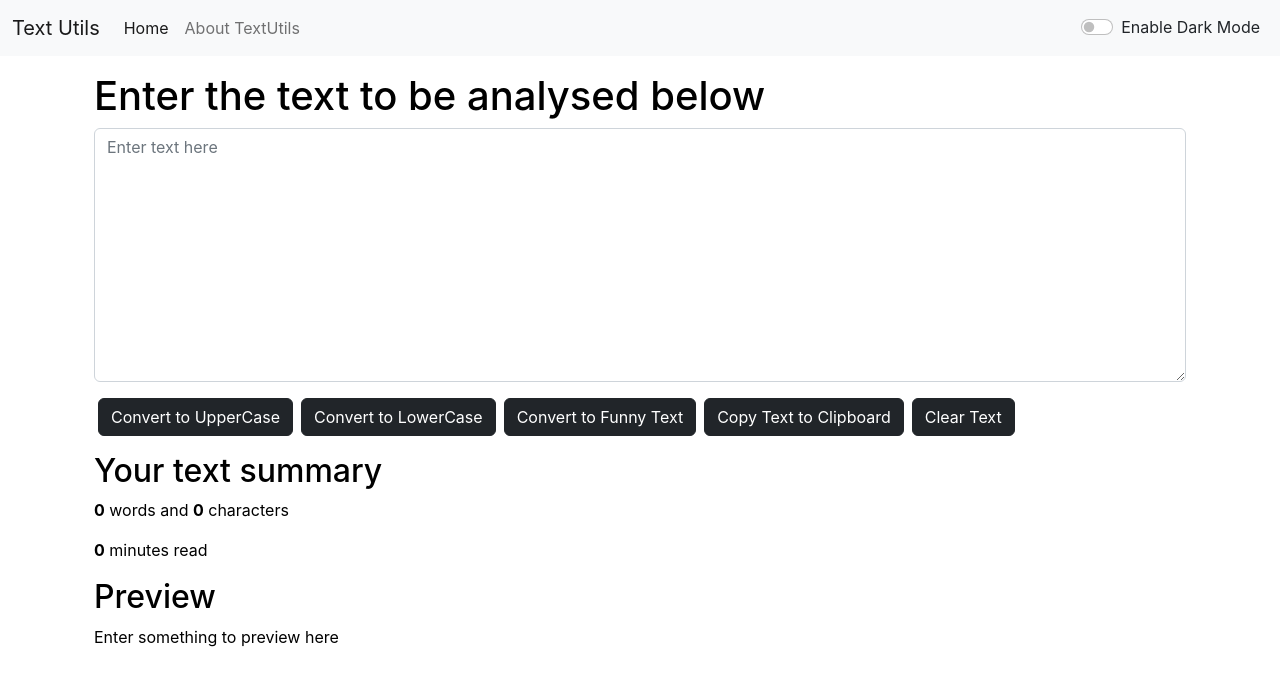
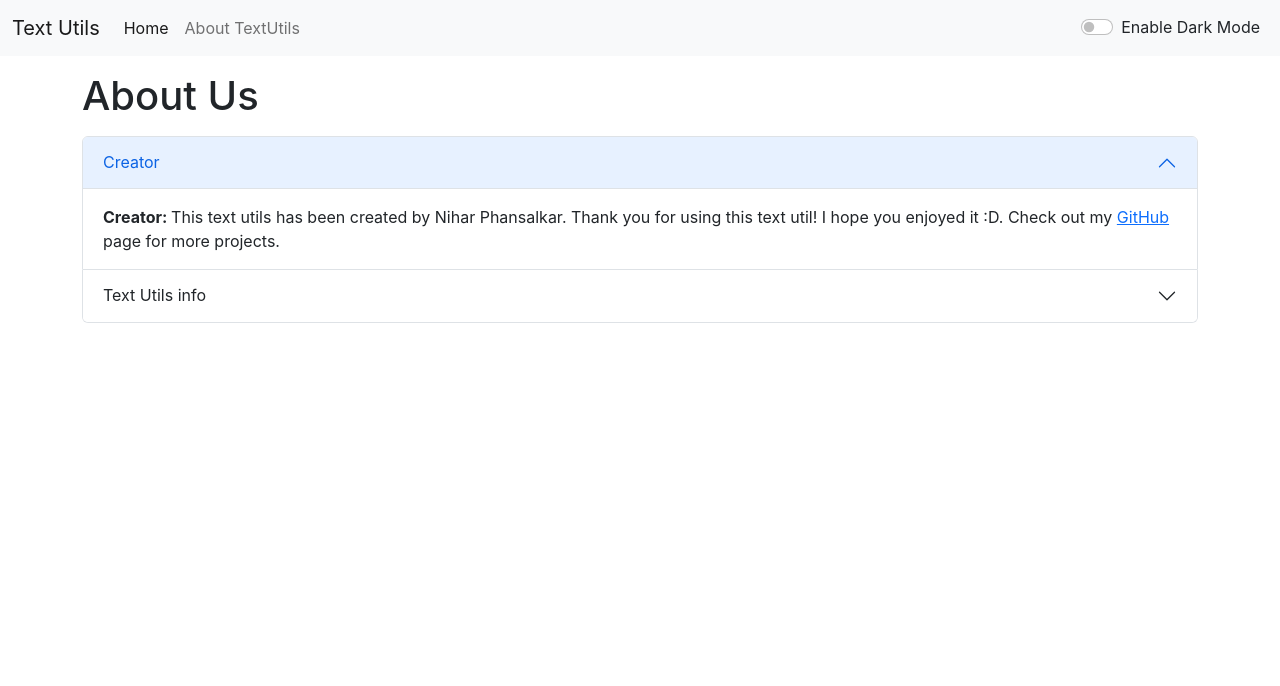
Before and after one commit to NiharPhansalkar/React-Text-Utils, a React (Create React App) app: page /about in a window 1280 px wide. Shown: the top 686 px of the page. Built offline with nearby package versions, Linux system fonts and the light colour scheme.

Commit message:
added about page and react-router-dom

```diff
--- a/package.json
+++ b/package.json
@@ -8,6 +8,7 @@
     "@testing-library/user-event": "^13.5.0",
     "react": "^18.2.0",
     "react-dom": "^18.2.0",
+    "react-router-dom": "^6.4.2",
     "react-scripts": "5.0.1",
     "web-vitals": "^2.1.4"
   },
--- a/src/App.js
+++ b/src/App.js
@@ -3,6 +3,11 @@ import "./App.css";
 import Nav from "./Components/NavBar";
 import TextForm from "./Components/TextForm";
 import Alert from "./Components/Alert";
+import About from "./Components/About";
+import {
+  Route,
+  Routes,
+} from "react-router-dom";
 
 function App() {
   // Check if darkmode is enabled or not
@@ -42,6 +47,11 @@ function App() {
       <Alert
         alert={alert}
       />
+
+      <Routes>
+        <Route
+          exact path="/"
+          element = {
             <div className="container my-3">
               <TextForm
                 alert={showAlert}
@@ -49,6 +59,19 @@ function App() {
                 mode={mode}
               />
             </div>
+          }
+        />
+        <Route
+          exact path="/about"
+          element = {
+            <About
+              alert={showAlert}
+              mode={mode}
+              toggleMode={toggleMode}
+            />
+          }
+        />
+      </Routes>
     </>
   );
 }
--- /dev/null
+++ b/src/Components/About.js
@@ -0,0 +1,35 @@
+import React from 'react'
+
+export default function About(props) {
+  return (
+    <div className='container'>
+        <h1 className='my-3'>About Us</h1>
+        <div className="accordion" id="accordionExample">
+          <div className="accordion-item">
+            <h2 className="accordion-header" id="headingOne">
+              <button className="accordion-button" type="button" data-bs-toggle="collapse" data-bs-target="#collapseOne" aria-expanded="true" aria-controls="collapseOne">
+                Creator
+              </button>
+            </h2>
+            <div id="collapseOne" className="accordion-collapse collapse show" aria-labelledby="headingOne" data-bs-parent="#accordionExample">
+              <div className="accordion-body">
+                <strong>Creator: </strong> This text utils has been created by Nihar Phansalkar. Thank you for using this text util! I hope you enjoyed it :D. Check out my <a href='https://github.com/NiharPhansalkar' target="_blank" rel="noreferrer">GitHub</a> page for more projects.
+              </div>
+            </div>
+          </div>
+          <div className="accordion-item">
+            <h2 className="accordion-header" id="headingThree">
+              <button className="accordion-button collapsed" type="button" data-bs-toggle="collapse" data-bs-target="#collapseThree" aria-expanded="false" aria-controls="collapseThree">
+                Text Utils info
+              </button>
+            </h2>
+            <div id="collapseThree" className="accordion-collapse collapse" aria-labelledby="headingThree" data-bs-parent="#accordionExample">
+              <div className="accordion-body">
+                This is one of the first react based project that I have created. The CSS to be completely honest is credits to <a href='https://getbootstrap.com/' target="_blank" rel="noreferrer">BootStrap</a>. The rest is React working its JSX magic. It was extremely fun building this project, and hopefully react continues to be a blast!
+              </div>
+            </div>
+          </div>
+        </div>
+    </div>
+  )
+}
--- a/src/Components/NavBar.js
+++ b/src/Components/NavBar.js
@@ -1,13 +1,14 @@
 import React from 'react';
 import PropTypes from 'prop-types';
+import { Link } from 'react-router-dom';
 
 export default function Nav(props) {
     return (
       <nav className={`navbar navbar-expand-lg navbar-${props.mode} bg-${props.mode}`}>
         <div className="container-fluid">
-          <a className="navbar-brand" href="/">
+          <Link className="navbar-brand" to="/">
             {props.title}
-          </a>
+          </Link>
           <button
             className="navbar-toggler"
             type="button"
@@ -22,14 +23,10 @@ export default function Nav(props) {
           <div className="collapse navbar-collapse" id="navbarSupportedContent">
             <ul className="navbar-nav me-auto mb-2 mb-lg-0">
               <li className="nav-item">
-                <a className="nav-link active" aria-current="page" href="/">
-                  Home
-                </a>
+                <Link className="nav-link active" to="/">Home</Link>
               </li>
               <li className="nav-item">
-                <a className="nav-link" href="/">
-                  {props.aboutText}
-                </a>
+                <Link className="nav-link" to="/about">{props.aboutText}</Link>
               </li>
             </ul>
           </div>
--- a/src/index.js
+++ b/src/index.js
@@ -3,11 +3,14 @@ import ReactDOM from 'react-dom/client';
 import './index.css';
 import App from './App';
 import reportWebVitals from './reportWebVitals';
+import { BrowserRouter } from 'react-router-dom';
 
 const root = ReactDOM.createRoot(document.getElementById('root'));
 root.render(
   <React.StrictMode>
-    <App />
+    <BrowserRouter>
+      <App />
+    </BrowserRouter>
   </React.StrictMode>
 );
 
```
Also changed, not shown: 1 other file (tests, documents, lock files or other folders). Lines whose indentation alone changed are shown as unchanged.
